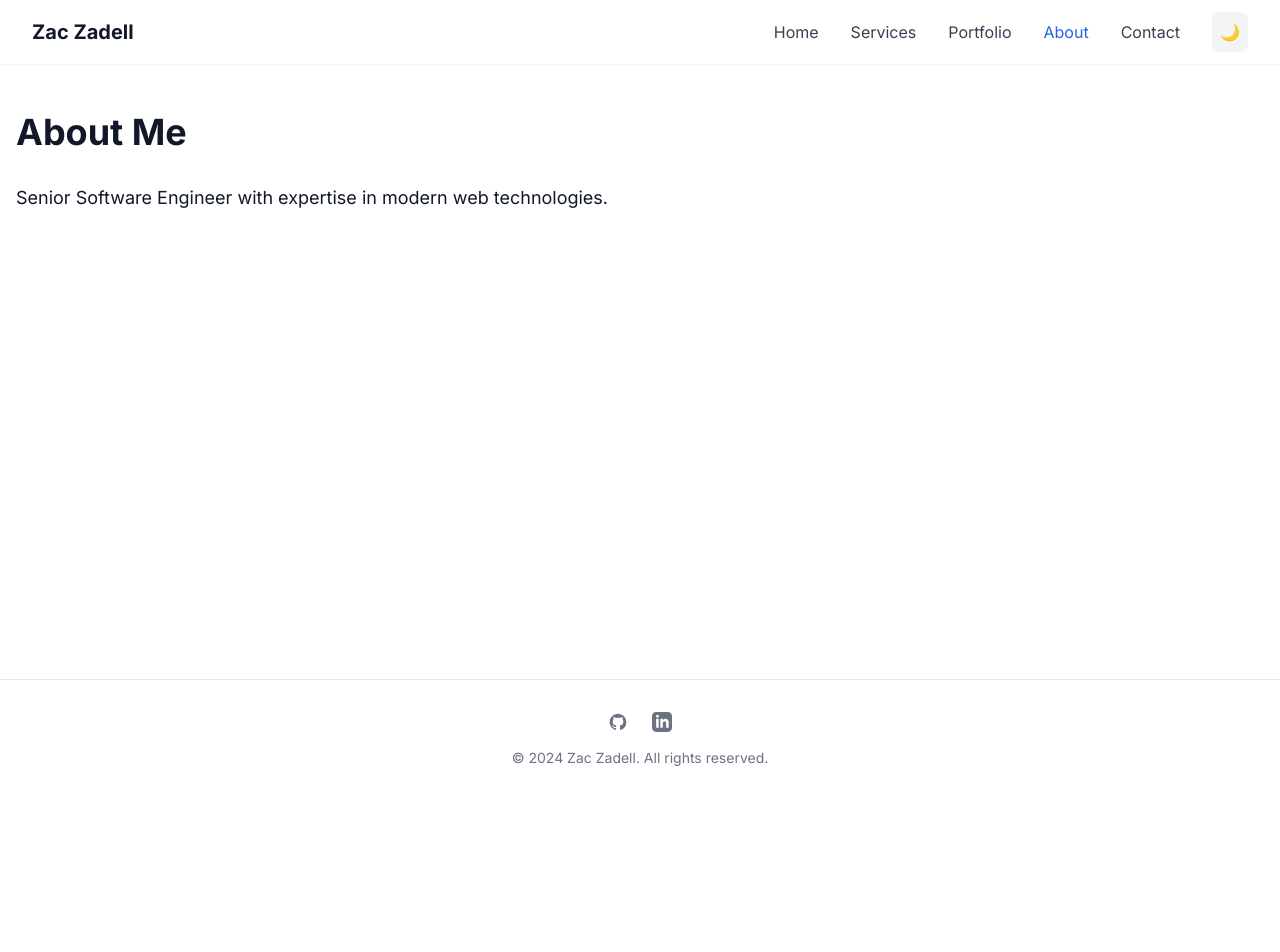
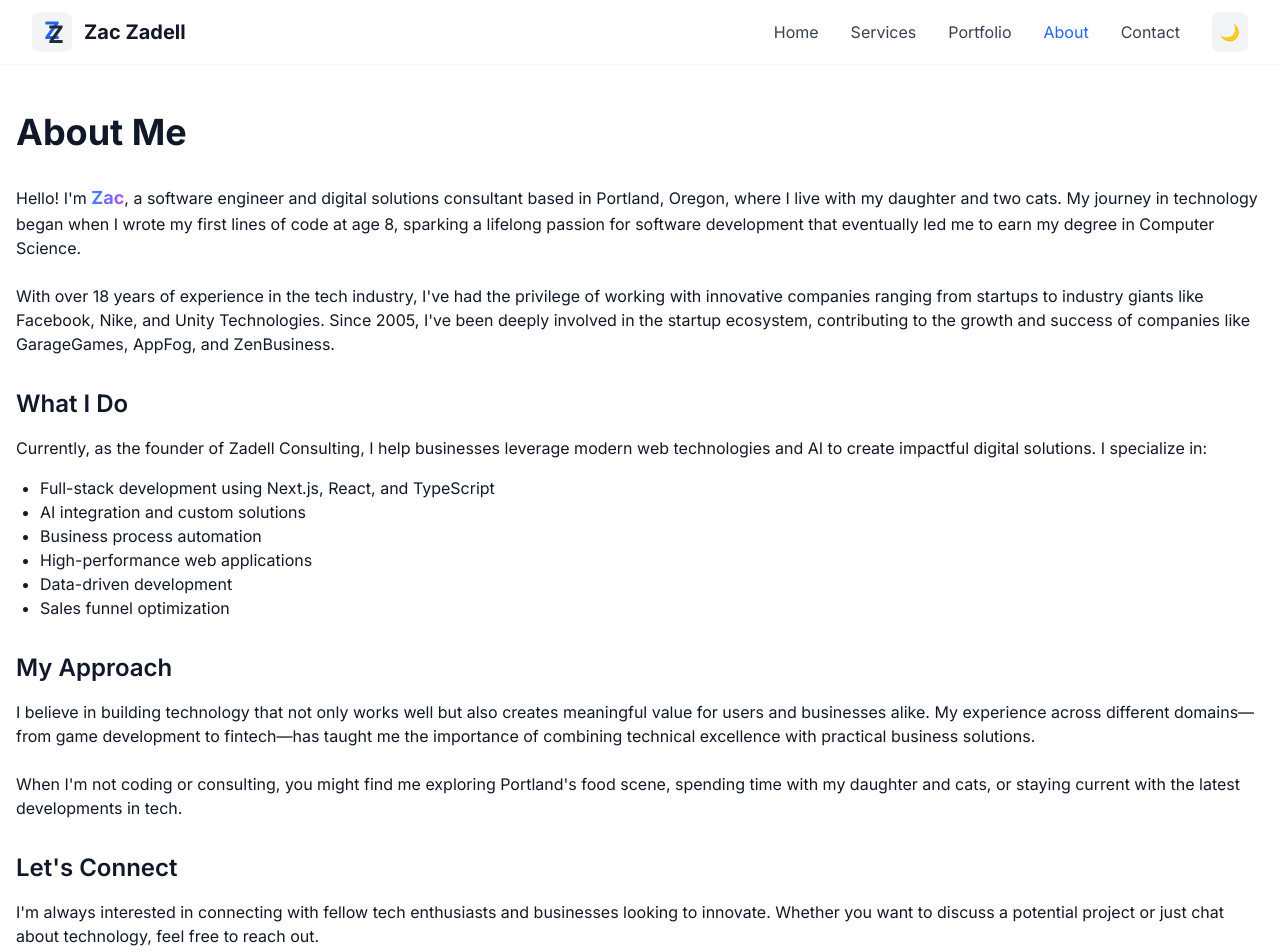
Before and after one commit to zacharyz/zadell.com, a Next.js app: page /about in a window 1280 px wide. Shown: the top 952 px of the page. Before the commit the page ends 800 px from the top, so only its background shows below. Built offline with nearby package versions, Linux system fonts and the light colour scheme.

Commit message:
added logo to nav added about page details

```diff
--- a/src/app/about/page.tsx
+++ b/src/app/about/page.tsx
@@ -4,10 +4,68 @@
       <div className="max-w-7xl mx-auto py-12">
         <h1 className="text-4xl font-bold mb-8">About Me</h1>
         <div className="prose dark:prose-invert max-w-none">
-          <p className="text-lg mb-4">
-            Senior Software Engineer with expertise in modern web technologies.
+          <p className="mb-6">
+            Hello! I&apos;m{" "}
+            <span className="font-bold text-lg inline-block bg-gradient-to-r from-blue-500 to-purple-500 text-transparent bg-clip-text">
+              Zac
+            </span>
+            , a software engineer and digital solutions consultant based in
+            Portland, Oregon, where I live with my daughter and two cats. My
+            journey in technology began when I wrote my first lines of code at
+            age 8, sparking a lifelong passion for software development that
+            eventually led me to earn my degree in Computer Science.
           </p>
-          {/* Add more content here */}
+
+          <p className="mb-6">
+            With over 18 years of experience in the tech industry, I&apos;ve had
+            the privilege of working with innovative companies ranging from
+            startups to industry giants like Facebook, Nike, and Unity
+            Technologies. Since 2005, I&apos;ve been deeply involved in the
+            startup ecosystem, contributing to the growth and success of
+            companies like GarageGames, AppFog, and ZenBusiness.
+          </p>
+
+          <h2 className="text-2xl font-semibold mt-8 mb-4">What I Do</h2>
+          <p className="mb-4">
+            Currently, as the founder of Zadell Consulting, I help businesses
+            leverage modern web technologies and AI to create impactful digital
+            solutions. I specialize in:
+          </p>
+          <ul className="list-disc ml-6 mb-6">
+            <li>Full-stack development using Next.js, React, and TypeScript</li>
+            <li>AI integration and custom solutions</li>
+            <li>Business process automation</li>
+            <li>High-performance web applications</li>
+            <li>Data-driven development</li>
+            <li>Sales funnel optimization</li>
+          </ul>
+
+          <h2 className="text-2xl font-semibold mt-8 mb-4">My Approach</h2>
+          <p className="mb-6">
+            I believe in building technology that not only works well but also
+            creates meaningful value for users and businesses alike. My
+            experience across different domains—from game development to
+            fintech—has taught me the importance of combining technical
+            excellence with practical business solutions.
+          </p>
+
+          <p className="mb-6">
+            When I&apos;m not coding or consulting, you might find me exploring
+            Portland&apos;s food scene, spending time with my daughter and cats,
+            or staying current with the latest developments in tech.
+          </p>
+
+          <h2 className="text-2xl font-semibold mt-8 mb-4">
+            Let&apos;s Connect
+          </h2>
+          <p className="mb-6">
+            I&apos;m always interested in connecting with fellow tech
+            enthusiasts and businesses looking to innovate. Whether you want to
+            discuss a potential project or just chat about technology, feel free
+            to reach out.
+          </p>
+
+          <p className="mb-6">[Contact Information / Social Media Links]</p>
         </div>
       </div>
     </div>
--- /dev/null
+++ b/src/components/HeroAnimation.tsx
@@ -0,0 +1,99 @@
+"use client";
+
+import { useEffect, useRef } from "react";
+import { CanvasSpace, Create, Pt } from "pts";
+
+export default function HeroAnimation() {
+  const containerRef = useRef<HTMLDivElement>(null);
+  const spaceRef = useRef<CanvasSpace | null>(null);
+
+  useEffect(() => {
+    if (!containerRef.current) return;
+
+    // Create canvas space and form
+    spaceRef.current = new CanvasSpace(containerRef.current);
+    const space = spaceRef.current;
+    const form = space.getForm();
+
+    // Create points as Pt objects
+    const points = Create.distributeRandom(space.bound, 100).map(
+      (p) => new Pt([p[0], p[1]])
+    );
+
+    // Animation
+    space.add({
+      animate: (time, ftime) => {
+        const mouse = space.pointer;
+
+        // Clear with transparent background instead of black
+        form.fillOnly("rgba(0,0,0,0)").rect([[0, 0], space.size]);
+
+        // Draw connecting lines first
+        points.forEach((p1) => {
+          points.forEach((p2) => {
+            const dist = p1.$subtract(p2).magnitude();
+            if (dist < 100) {
+              form
+                .stroke(`rgba(79, 70, 229, ${0.15 * (1 - dist / 100)})`)
+                .line([p1, p2]);
+            }
+          });
+        });
+
+        // Then draw points
+        points.forEach((p, i) => {
+          // Move points away from mouse
+          const mouseVec = p.$subtract(mouse);
+          const dist = mouseVec.magnitude();
+          if (dist < 100) {
+            const push = 100 - dist;
+            const angle = Math.atan2(mouseVec[1], mouseVec[0]);
+            p[0] += Math.cos(angle) * push * 0.01;
+            p[1] += Math.sin(angle) * push * 0.01;
+          }
+
+          // Keep points within bounds
+          if (
+            p[0] < 0 ||
+            p[0] > space.size.x ||
+            p[1] < 0 ||
+            p[1] > space.size.y
+          ) {
+            const newPt = Create.distributeRandom(space.bound, 1)[0];
+            p[0] = newPt[0];
+            p[1] = newPt[1];
+          }
+
+          // Draw points with a glowing effect
+          form.fillOnly("rgba(79, 70, 229, 0.8)").point(p, 3, "circle");
+        });
+      },
+
+      resize: (bound) => {
+        const newPoints = Create.distributeRandom(bound, 100);
+        points.forEach((p, i) => {
+          p[0] = newPoints[i][0];
+          p[1] = newPoints[i][1];
+        });
+      },
+    });
+
+    // Start animation
+    space.bindMouse().bindTouch().play();
+
+    // Cleanup
+    return () => {
+      if (spaceRef.current) {
+        spaceRef.current.removeAll();
+        spaceRef.current.stop();
+        const canvas = containerRef.current?.querySelector("canvas");
+        if (canvas) {
+          canvas.remove();
+        }
+        spaceRef.current = null;
+      }
+    };
+  }, []);
+
+  return <div ref={containerRef} className="w-full h-full bg-transparent" />;
+}
--- a/src/components/Navbar.tsx
+++ b/src/components/Navbar.tsx
@@ -22,7 +22,15 @@
     <nav className="fixed w-full bg-white dark:bg-gray-900 shadow-sm z-50">
       <div className="max-w-7xl mx-auto px-4 sm:px-6 lg:px-8">
         <div className="flex justify-between h-16">
-          <div className="flex items-center">
+          <div className="flex items-center gap-3">
+            <div className="relative w-10 h-10 group bg-gray-100 dark:bg-gray-800 rounded-lg p-1">
+              <span className="absolute inset-0 text-2xl font-bold text-blue-600 dark:text-blue-400 transform transition-transform group-hover:scale-110 flex items-center justify-center -mt-0.5">
+                Z
+              </span>
+              <span className="absolute inset-0 text-2xl font-bold text-gray-800 dark:text-gray-200 transform translate-x-1 translate-y-1 transition-transform group-hover:translate-x-1.5 group-hover:translate-y-1.5 flex items-center justify-center -mt-0.5">
+                Z
+              </span>
+            </div>
             <Link href="/" className="font-bold text-xl">
               Zac Zadell
             </Link>
```
